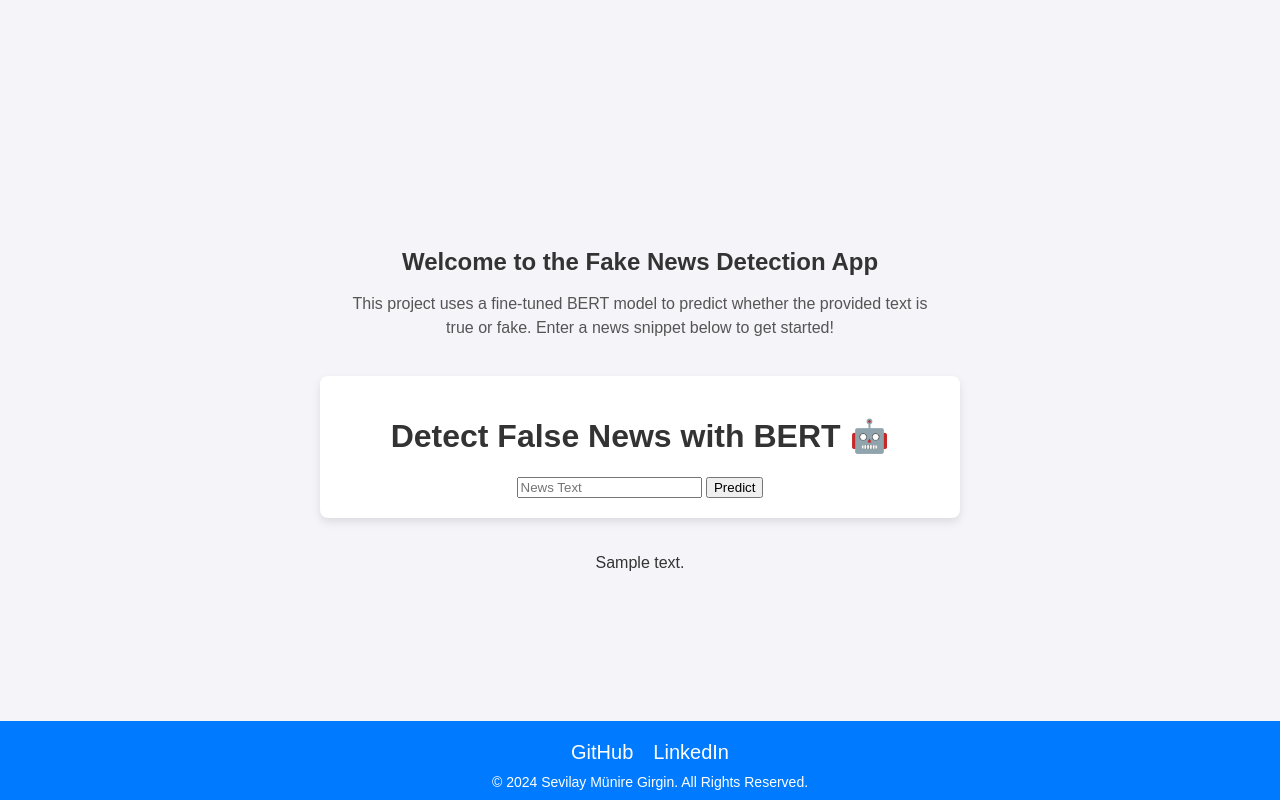
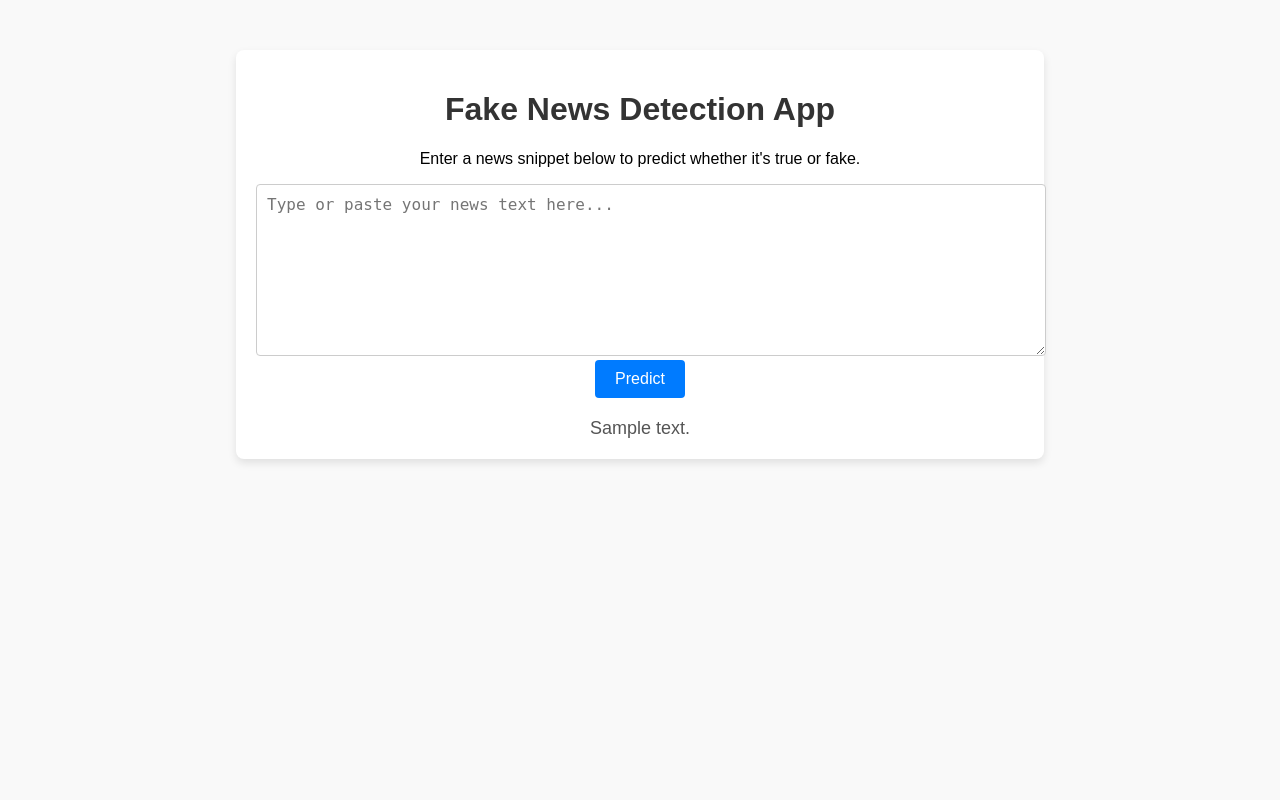
Before and after one commit to SevilayMuni/my-bert-fake-news, a Flask app: template template/index.html in a window 1280 px wide. Run offline with Flask 3, Linux system fonts and the light colour scheme; the template is opened without the code that fills it: most values are stand-ins (such as "Sample title", 1, 10 or a date in 2020).

Commit message:
Update index.html

```diff
--- a/template/index.html
+++ b/template/index.html
@@ -3,138 +3,65 @@
 <head>
     <meta charset="UTF-8">
     <meta name="viewport" content="width=device-width, initial-scale=1.0">
-    <title>Text Prediction App</title>
+    <title>Fake News Detection App</title>
     <style>
         body {
             font-family: Arial, sans-serif;
+            text-align: center;
             margin: 0;
             padding: 0;
-            background-color: #f4f4f9;
-            color: #333;
-            display: flex;
-            flex-direction: column;
-            align-items: center;
-            justify-content: center;
-            min-height: 100vh;
-        }
-        .info-container {
-            max-width: 600px;
-            width: 100%;
-            margin-bottom: 20px;
-            text-align: center;
-        }
-        .info-container h2 {
-            font-size: 24px;
-            margin-bottom: 10px;
-        }
-        .info-container p {
-            font-size: 16px;
-            line-height: 1.5;
-            color: #555;
+            background-color: #f9f9f9;
         }
         .container {
-            max-width: 600px;
-            width: 100%;
+            margin: 50px auto;
+            width: 60%;
             padding: 20px;
-            background: #fff;
+            background: white;
             box-shadow: 0 4px 8px rgba(0, 0, 0, 0.1);
             border-radius: 8px;
-            text-align: center;
+        }
+        h1 {
+            color: #333;
         }
         textarea {
-            width: calc(100% - 20px);
+            width: 100%;
             height: 150px;
+            padding: 10px;
             border: 1px solid #ccc;
             border-radius: 4px;
-            padding: 10px;
             font-size: 16px;
-            resize: none;
-            margin-bottom: 20px;
         }
         button {
-            width: 100%;
-            padding: 10px;
-            background-color: #007BFF;
+            background-color: #007bff;
             color: white;
+            padding: 10px 20px;
             border: none;
-            border-radius: 24px;
+            border-radius: 4px;
+            cursor: pointer;
             font-size: 16px;
-            cursor: pointer;
         }
         button:hover {
             background-color: #0056b3;
         }
-        .prediction {
+        .output {
             margin-top: 20px;
             font-size: 18px;
-            font-weight: bold;
-        }
-        .prediction.true {
-            color: green;
-        }
-        .prediction.fake {
-            color: red;
-        }
-        .footer {
-            margin-top: 20px;
-            padding: 10px;
-            background-color: #007BFF;
-            color: white;
-            text-align: center;
-            width: 100%;
-            position: fixed;
-            bottom: 0;
-            left: 0;
-        }
-        .social-icons {
-            display: flex;
-            justify-content: center;
-            margin-top: 10px;
-        }
-        .social-icons a {
-            margin: 0 10px;
-            color: white;
-            font-size: 20px;
-            text-decoration: none;
-        }
-        .social-icons a:hover {
-            text-decoration: underline;
-        }
-        .copyright {
-            margin-top: 10px;
-            font-size: 14px;
+            color: #555;
         }
     </style>
 </head>
 <body>
-    <div class="info-container">
-        <h2>Welcome to the Fake News Detection App</h2>
-        <p>
-            This project uses a fine-tuned BERT model to predict whether the provided text is true or fake.
-            Enter a news snippet below to get started!
-        </p>
+    <div class="container">
+        <h1>Fake News Detection App</h1>
+        <p>Enter a news snippet below to predict whether it's true or fake.</p>
+        <form method="POST" action="/">
+            <textarea name="news_text" placeholder="Type or paste your news text here..."></textarea>
+            <br>
+            <button type="submit">Predict</button>
+        </form>
+        <div class="output">
+            {{ prediction_text }}
+        </div>
     </div>
-
-    <div class="container">
-        <h1>Detect False News with BERT 🤖</h1>
-        <form class="p-3 text-center" action='/', method="post">
-            <input type="text" name="imagefile" placeholder="News Text" required="required"  >
-            <input class="btn btn-primary btn-block btn-large" type="submit" value="Predict" >
-        </form>
-    </div>
-    <br>
-    <br>
-    {{ prediction_text }}
-
-    <footer class="footer">
-        <div class="social-icons">
-            <a href="https://github.com/SevilayMuni" target="_blank">GitHub</a>
-            <a href="https://linkedin.com/in/sevilay-munire-girgin-8902a7159" target="_blank">LinkedIn</a>
-        </div>
-        <div class="copyright">
-            &copy; 2024 Sevilay Münire Girgin. All Rights Reserved.
-        </div>
-    </footer>
-
 </body>
 </html>
```
